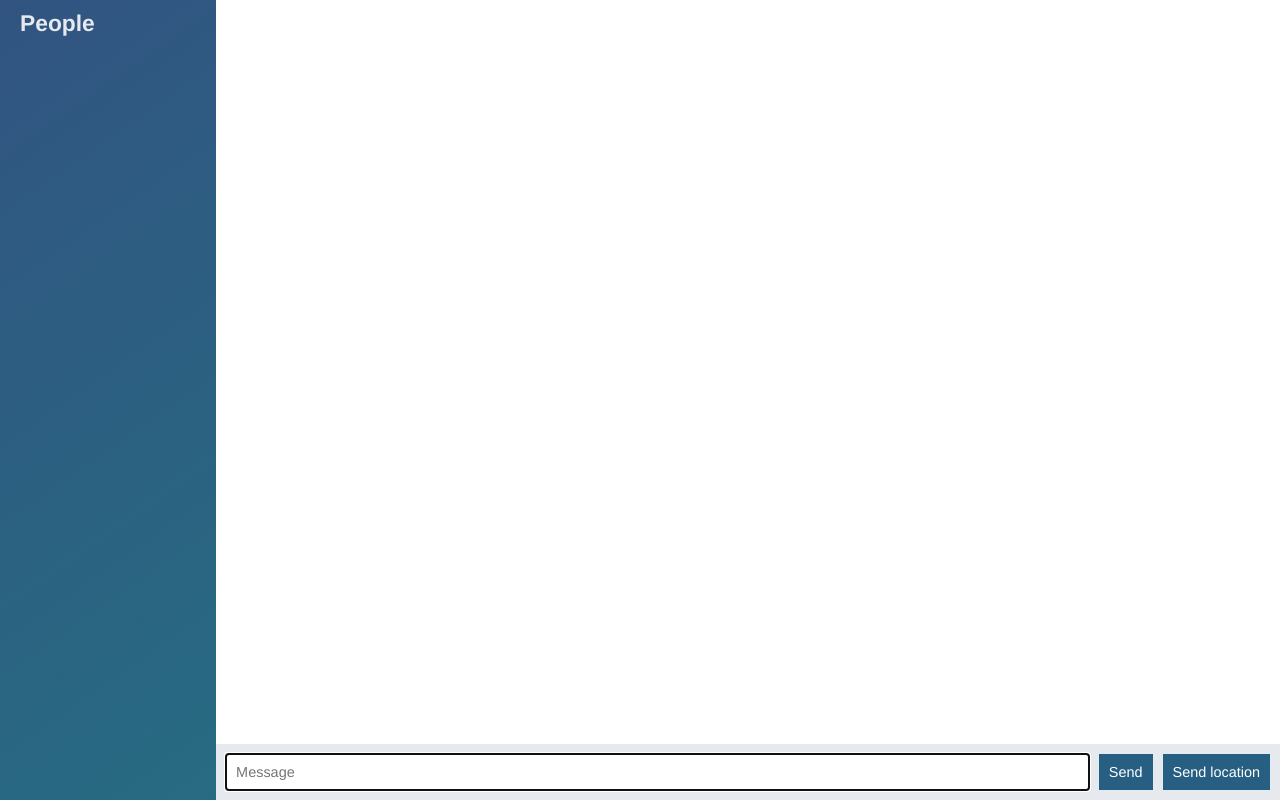
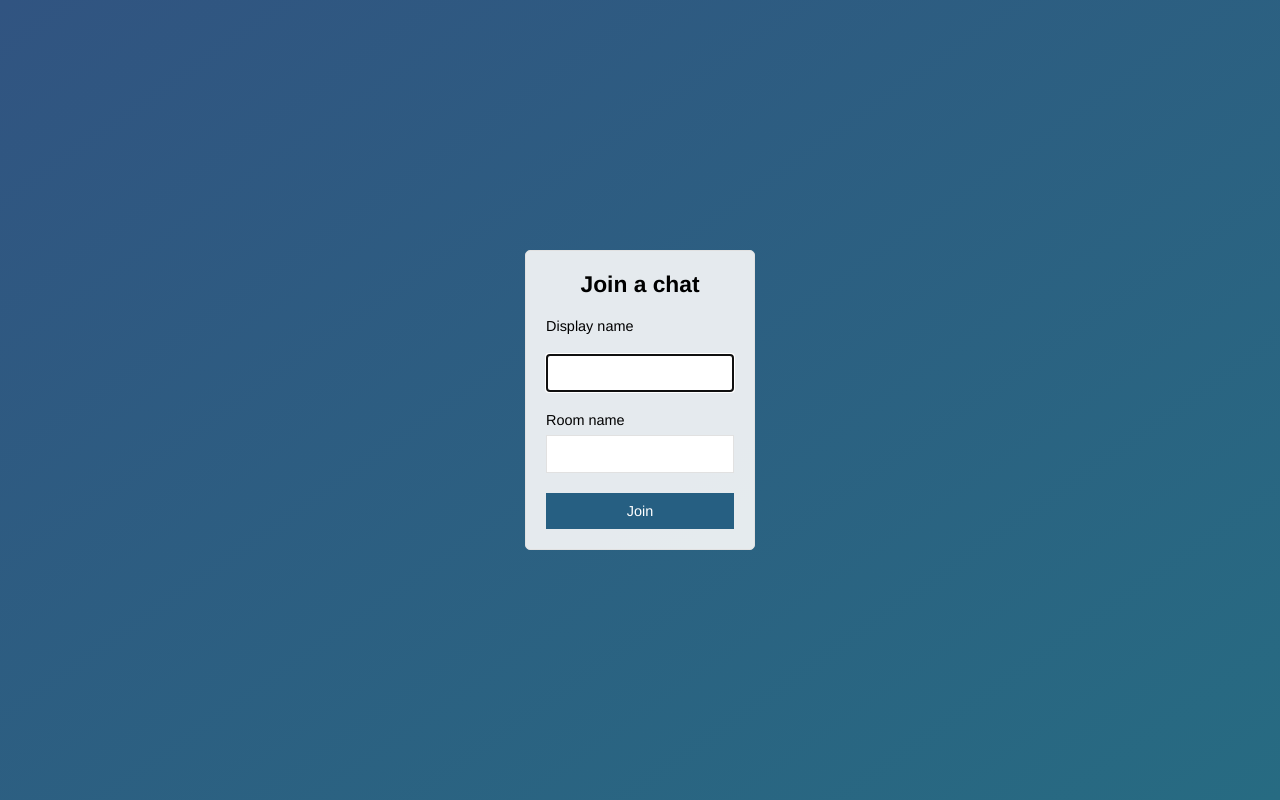
Before and after one commit to s8sachin/node-chat-app, a website: page public/index.html in a window 1280 px wide. Drawn offline with nearby package versions, Linux system fonts and the light colour scheme; no server answers.

Commit message:
Add join page that submits to chat.html

```diff
--- a/public/index.html
+++ b/public/index.html
@@ -1,51 +1,32 @@
 <!DOCTYPE html>
 <html>
 <head>
-  <title></title>
+  <meta charset="utf-8">
+  <title>Join | ChatApp</title>
+  <meta name="viewport" content="width=device-width, initial-scale=1, user-scalable=no">
   <link rel="stylesheet" type="text/css" href="/css/styles.css">
 </head>
-<body class="chat">
-  <div class="chat__sidebar">
-    <h3>People</h3>
-    <div id="users"></div>
-  </div>
-  <div class="chat__main">
-    <ol id="messages" class="chat__messages"></ol>
-    <div class="chat__footer">
-      <form id="message-form">
-        <input type="text" name="message" placeholder="Message" autofocus autocomplete="off">
-        <button>Send</button>
-      </form>
-      <button id="send-location">Send location</button>
-    </div>
+<body class="centered-form">
+  <div class="centered-form__form">
+    <form action="/chat.html">
+      <div class="form-field">
+        <h3>Join a chat</h3>
+      </div>
+      <div class="form-field">
+        <label>Display name</label>
+      </div>
+      <div class="form-field">
+        <input type="text" name="name" autofocus>
+      </div>
+      <div class="form-field">
+        <label>Room name</label>
+        <input type="text" name="room">
+      </div>
+      <div class="form-field">
+        <button>Join</button>
+      </div>
+    </form>
   </div>
 
-  <script type="text/template" id="message-template">
-    <li class="message">
-      <div class="message__title">
-        <h4>{{from}}</h4>
-        <span>{{createdAt}}</span>
-      </div>
-      <div class="message__body">
-        <p>{{text}}</p>
-      </div>
-    </li>
-  </script>
-  <script type="text/template" id="location-message-template">
-    <li class="message">
-      <div class="message__title">
-        <h4>{{from}}</h4>
-        <span>{{createdAt}}</span>
-      </div>
-      <div class="message__body">
-        <p><a href="{{url}}" target="_blank">My current location</a></p>
-      </div>
-    </li>
-  </script>
-  <script src="/socket.io/socket.io.js" type="text/javascript"></script>
-  <script src="/js/libs/jquery.min.js" type="text/javascript"></script>
-  <script type="text/javascript" src="/js/libs/moment.js"></script>
-  <script type="text/javascript" src="/js/libs/mustache.js"></script>
-  <script src="/js/index.js" type="text/javascript"></script>
 </body>
 </html>
```
Also changed, not shown: public/chat.html (added, +53 -0 lines), public/js/chat.js (renamed from public/js/index.js).
